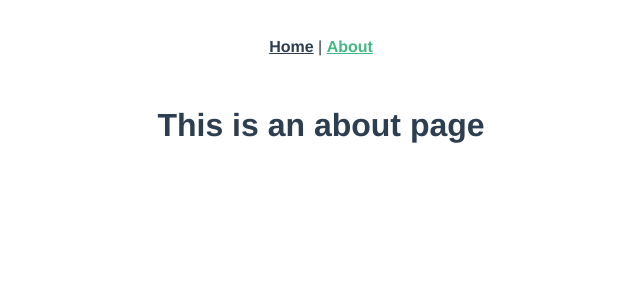
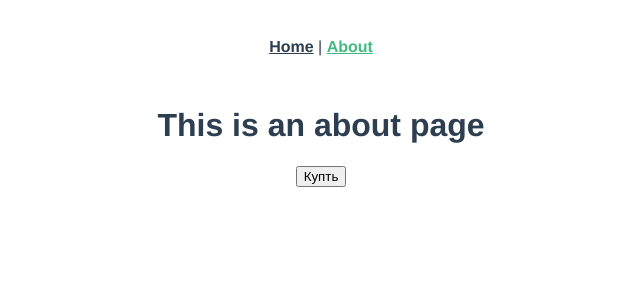
Before and after one commit to NaMax66/vue2-spa-template, a Vue app: page /about in a window 1280 px wide. Shown: the top 300 px of the page, without its empty margins (319-959 px from the left). Built offline with nearby package versions, Linux system fonts and the light colour scheme.

Commit message:
eslint config

```diff
--- /dev/null
+++ b/src/components/base/BaseButton.vue
@@ -0,0 +1,19 @@
+<template>
+<button>{{ text }}</button>
+</template>
+
+<script>
+export default {
+  name: 'BaseButton.vue',
+  props: {
+    text: {
+      type: String,
+      required: true
+    }
+  }
+}
+</script>
+
+<style scoped>
+
+</style>
--- a/src/views/About.vue
+++ b/src/views/About.vue
@@ -1,5 +1,18 @@
 <template>
   <div class="about">
     <h1>This is an about page</h1>
+    <base-button @click.native="test" text="Купть" />
   </div>
 </template>
+<script lang="ts">
+import BaseButton from '@/components/base/BaseButton.vue'
+
+export default {
+  components: { BaseButton },
+  methods: {
+    test(): void {
+      console.log('hi')
+    }
+  }
+}
+</script>
```
Also changed, not shown: .eslintrc.js.
